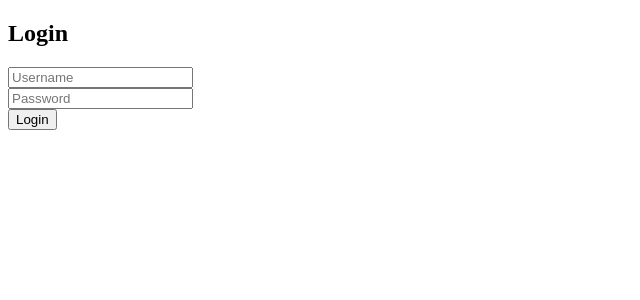
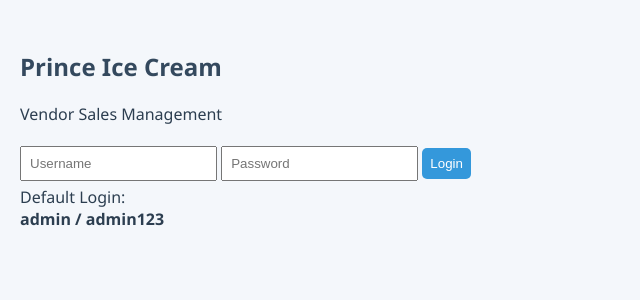
Before and after one commit to Trupti4004/prince-icecream-software, a Flask app: page /login in a window 1280 px wide. Shown: the top 300 px of the page, without its empty margins (0-640 px from the left). Run offline with Flask 3, Linux system fonts and the light colour scheme; data that the repository does not hold is empty; some libraries are stand-ins or nearby versions.

Commit message:
login.html

```diff
--- a/templates/login.html
+++ b/templates/login.html
@@ -1,14 +1,27 @@
 <!DOCTYPE html>
 <html>
 <head>
-    <title>Login</title>
+    <title>Prince Ice Cream | Login</title>
+    <link rel="stylesheet" href="{{ url_for('static', filename='style.css') }}">
 </head>
-<body>
-<h2>Login</h2>
-<form method="post">
-    <input name="username" placeholder="Username"><br>
-    <input name="password" type="password" placeholder="Password"><br>
-    <button>Login</button>
-</form>
+<body class="login-body">
+
+    <div class="login-container">
+        <h2>Prince Ice Cream</h2>
+        <p class="login-subtitle">Vendor Sales Management</p>
+
+        <form method="POST">
+            <input type="text" name="username" placeholder="Username" required>
+            <input type="password" name="password" placeholder="Password" required>
+
+            <button type="submit">Login</button>
+        </form>
+
+        <div class="login-note">
+            Default Login: <br>
+            <b>admin / admin123</b>
+        </div>
+    </div>
+
 </body>
 </html>
```
